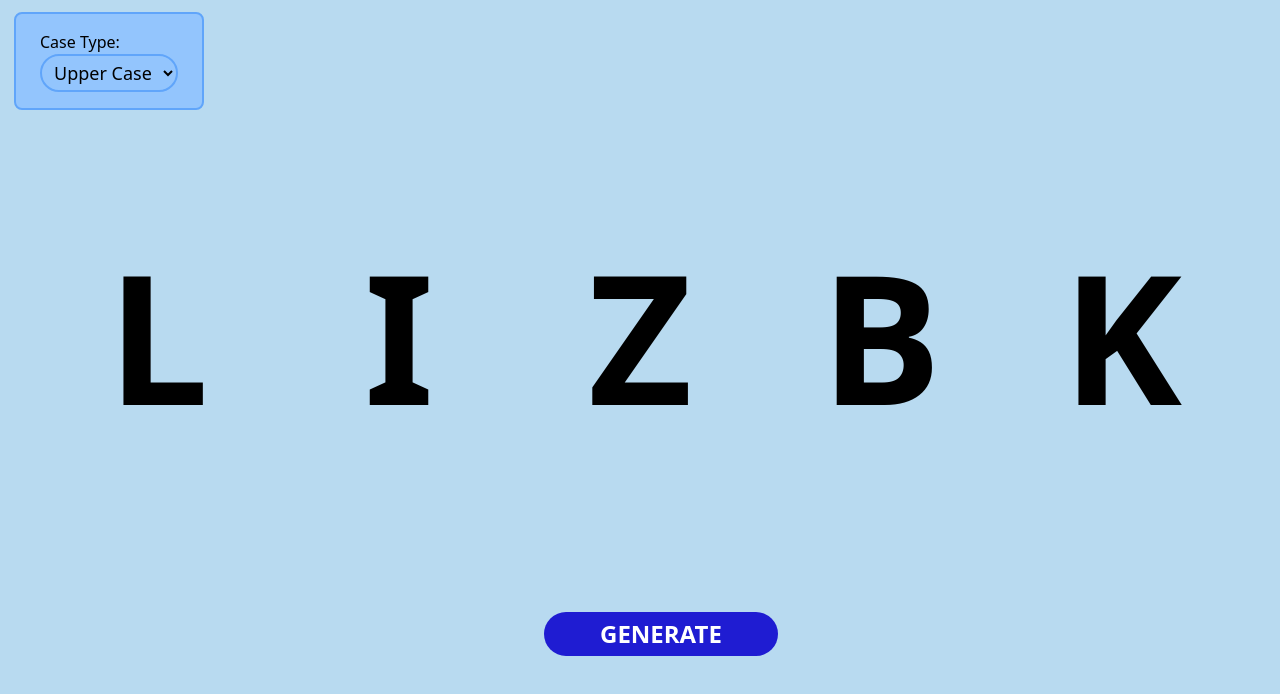
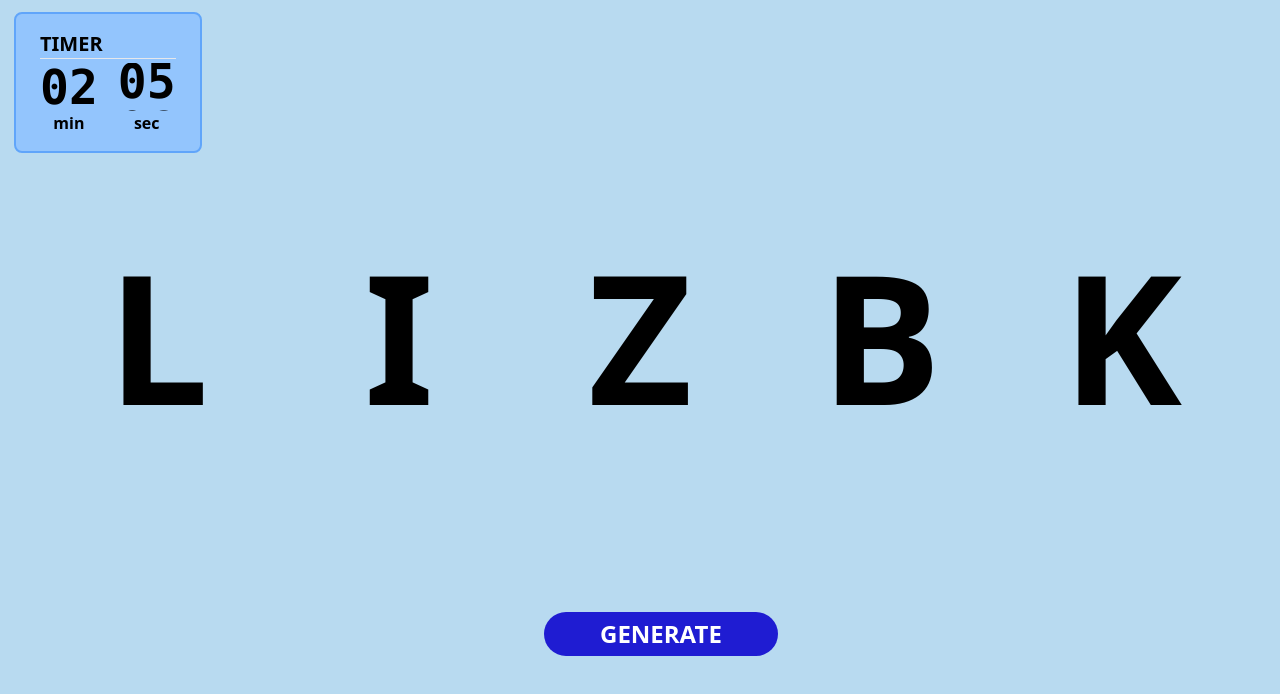
Before and after one commit to goodydev44/Random_Generator, a React (Vite) app: page / in a window 1280 px wide. Shown: the top 694 px of the page. Built offline with nearby package versions, Linux system fonts and the light colour scheme.

Commit message:
countdown component config

```diff
--- a/src/components/CountDown.jsx
+++ b/src/components/CountDown.jsx
@@ -1,29 +1,34 @@
 import React, { useState, useEffect } from "react";
 
 const CountDownTimer = () => {
-    const [counter, setCounter] = useState(60);
+  const [seconds, setSeconds] = useState(10);
+
+  const [min, setMin] = useState(2);
 
   useEffect(() => {
-        if (counter > 0) {
+    if (seconds > 0) {
       const timerId = setInterval(() => {
-                setCounter((prevCounter) => prevCounter - 1);
-            }, 1000);
+        setSeconds((prevSec) => prevSec - 1);
+      }, [1000]);
 
       return () => clearInterval(timerId); // Cleanup the interval on component unmount
+    } else if (min > 0) {
+      setMin((prevMin) => prevMin - 1);
+      setSeconds(9);
     }
-    }, [counter]);
+  }, [seconds, min]);
 
   return (
     <div className="grid grid-flow-col gap-5 text-center auto-cols-max">
       <div className="flex flex-col">
         <span className="countdown font-mono text-5xl">
-                    <span style={{ "--value": 24 }}></span>
+          <span style={{ "--value": min }}></span>
         </span>
         min
       </div>
       <div className="flex flex-col">
         <span className="countdown font-mono text-5xl">
-                    <span style={{ "--value": counter }}></span>
+          <span style={{ "--value": seconds }}></span>
         </span>
         sec
       </div>
--- a/src/components/Options.jsx
+++ b/src/components/Options.jsx
@@ -1,23 +1,15 @@
 import React from "react";
+import CountDownTimer from "./CountDown";
 
 const Options = () => {
   return (
     <div
-      className="absolute border-[2.5px] border-blue-400 px-6 py-4 rounded-lg
+      className="absolute border-[2.5px] border-blue-400 px-6 py-4 rounded-lg font-bold
       bg-blue-300 mobile:mt-2 mobile:ml-2 xs:mt-3 xs:ml-0 top-0 xs:left-3.5 text-black"
     >
-      <h3 className="text-[16px]">Case Type:</h3>
-      <select
-        className="border-[2px] border-blue-400 px-2 py-1 text-[18px] rounded-full
-        outline-none bg-blue-300"
-      >
-        <option className="mobile:text-xs xs:text-[18px]" value="upper-case">
-          Upper Case
-        </option>
-        <option className="mobile:text-xs xs:text-[18px]" value="lower-case">
-          Lower Case
-        </option>
-      </select>
+      <h3 className="text-xl">TIMER</h3>
+      <hr className="mb-1" />
+      <CountDownTimer />
     </div>
   );
 };
```
Lines whose indentation alone changed are shown as unchanged.
